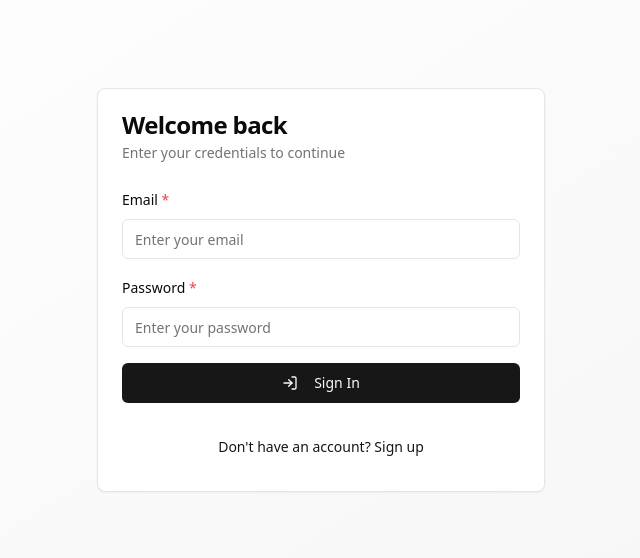
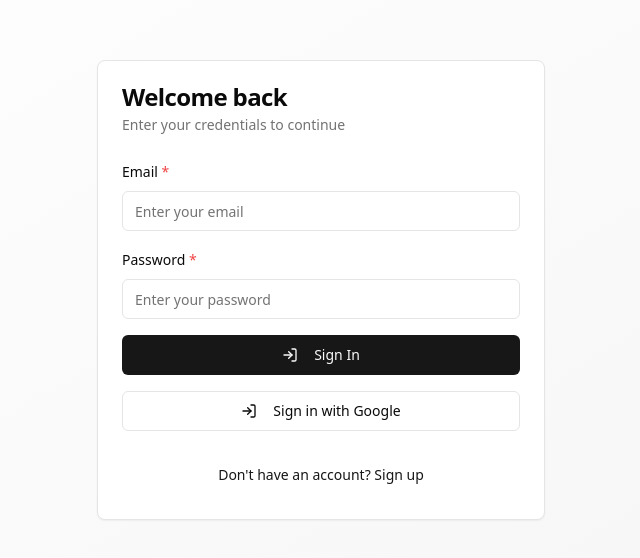
Before and after one commit to mbjaved005/okr-app-mvp, a React (Vite) app in the folder client/: page /login in a window 1280 px wide. Shown: the part 110-668 px from the top of the page, without its empty margins (319-959 px from the left). Built offline with nearby package versions, Linux system fonts and the light colour scheme; no server answers.

Commit message:
Added FE logic for the Google SSO

```diff
--- a/client/src/pages/Login.tsx
+++ b/client/src/pages/Login.tsx
@@ -13,7 +13,7 @@ import {
   CardFooter,
 } from "@/components/ui/card";
 import { useToast } from "@/hooks/useToast";
-import { LogIn } from "lucide-react";
+import { LogIn, LogIn as Google } from "lucide-react";
 import { login } from "@/api/auth";
 import { Spinner } from "@/components/ui/spinner"; // Import Spinner component
 
@@ -59,6 +59,10 @@ export function Login() {
     } finally {
       setLoading(false);
     }
+  };
+
+  const handleGoogleLogin = () => {
+    window.location.href = `${process.env.API_URL || "/api"}/auth/google`;
   };
 
   return (
@@ -138,6 +142,16 @@ export function Login() {
                 )}
               </Button>
             </form>
+            <div className="flex justify-center mt-4">
+              <Button
+                variant="outline"
+                className="w-full"
+                onClick={handleGoogleLogin}
+              >
+                <Google className="mr-2 h-4 w-4" />
+                Sign in with Google
+              </Button>
+            </div>
           </CardContent>
           <CardFooter className="flex justify-center">
             <Button
```
Also changed, not shown: 5 other files (tests, documents, lock files or other folders).
